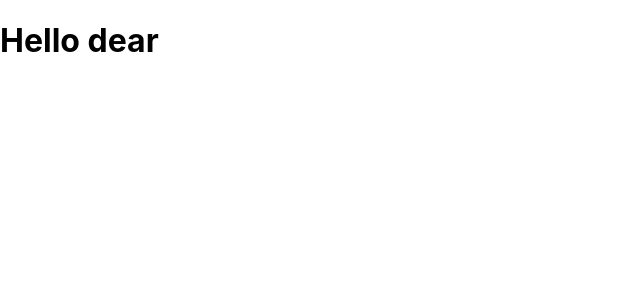
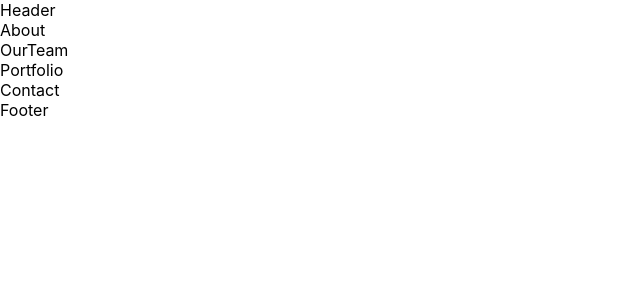
Before and after one commit to gabriel1997castro/futur1s, a React (Create React App) app: page / in a window 1280 px wide. Shown: the top 300 px of the page, without its empty margins (0-640 px from the left). Built offline with nearby package versions, Linux system fonts and the light colour scheme.

Commit message:
Estrutura incial do site

```diff
--- a/package.json
+++ b/package.json
@@ -6,6 +6,7 @@
     "@testing-library/jest-dom": "^4.2.4",
     "@testing-library/react": "^9.3.2",
     "@testing-library/user-event": "^7.1.2",
+    "jquery": "^3.5.1",
     "react": "^16.13.1",
     "react-dom": "^16.13.1",
     "react-scripts": "3.4.3"
--- /dev/null
+++ b/public/siteInfo.json
@@ -0,0 +1,101 @@
+{
+    "main": {
+        "name": "FUTUR1S",
+        "slogan": "With coffee and a laptop we dev the future.",
+        "occupation": "Desenvolvimento de Software",
+        "description": "Descrição",
+        "image": "profilepic.jpg",
+        "bio": "We are a software development company with developers fascinated by what they do. There is no focus on any specific topic, but we like challenges that can change people's lives and bring us new knowledge.",
+        "contactmessage": "Mensagem de contato",
+        "email": "youremailhere@gmail.com",
+        "phone": "555-555-5555",
+        "address": {
+            "street": "",
+            "city": "Brasília",
+            "state": "Distrito federal",
+            "zip": "(Your Zip/Postal Code)"
+        },
+        "website": "http://www.futur1s.com",
+        "social": [
+            {
+                "name": "facebook",
+                "url": "http://facebook.com/",
+                "className": "fa fa-facebook"
+            },
+            {
+                "name": "linkedin",
+                "url": "https://www.linkedin.com/",
+                "className": "fa fa-linkedin"
+            },
+            {
+                "name": "instagram",
+                "url": "http://instagram.com/",
+                "className": "fa fa-instagram"
+            },
+            {
+                "name": "github",
+                "url": "http://github.com/futur1s",
+                "className": "fa fa-github"
+            }
+        ]
+    },
+    "ourteam": {
+        "skillmessage": "Mensagem sobre habilidades da empresa",
+        "education": [
+            {
+                "school": "University?",
+                "degree": "Masters em explodir laboratórios",
+                "graduated": "Abril 2007",
+                "description": "Descreva experiência na universidade"
+            }
+        ],
+        "work": [
+            {
+                "company": "Awesome Design Studio",
+                "title": "Senior UX Designerrrrrr ",
+                "years": "Março 2010 - presente",
+                "description": "Descreva o belíssimo trabalho"
+            }
+        ],
+        "skills": [
+            {
+                "name": "Git",
+                "level": "60%"
+            },
+            {
+                "name": "Illustrator",
+                "level": "55%"
+            },
+            {
+                "name": "ReactJs",
+                "level": "50%"
+            },
+            {
+                "name": "CSS",
+                "level": "90%"
+            },
+            {
+                "name": "HTML5",
+                "level": "80%"
+            },
+            {
+                "name": "VueJs",
+                "level": "50%"
+            },
+            {
+                "name": "MongoDB",
+                "level": "80%"
+            }
+        ]
+    },
+    "portfolio": {
+        "projects": [
+            {
+                "title": "UmbrellaCorp",
+                "category": "Site da melhor empresa de armas biológicas",
+                "image": "umbrella.jpg",
+                "url": "www.umbrellaCorp.com"
+            }
+        ]
+    }
+}
--- a/src/App.js
+++ b/src/App.js
@@ -1,11 +1,54 @@
-import React from 'react';
+import React, { Component } from 'react';
+import $ from 'jquery';
+import Header from './Components/Header';
+import Footer from './Components/Footer';
+import About from './Components/About';
+import OurTeam from './Components/OurTeam';
+import Contact from './Components/Contact';
+import Portfolio from './Components/Portfolio';
 
-function App() {
-  return (
-    <div className="App">
-     <h1>Hello dear</h1>
-    </div>
-  );
+class App extends Component {
+
+  constructor(props){
+    super(props);
+    this.state = {
+      foo: 'bar',
+      siteData: {}
+    };
+
+  }
+
+  getResumeData(){
+    $.ajax({
+      url:'/siteInfo.json',
+      dataType:'json',
+      cache: false,
+      success: function(data){
+        this.setState({siteData: data});
+      }.bind(this),
+      error: function(xhr, status, err){
+        console.log(err);
+        alert(err);
+      }
+    });
+  }
+
+  componentDidMount(){
+    this.getResumeData();
+  }
+
+  render() {
+    return (
+      <div className="App">
+        <Header data={this.state.siteData.main}/>
+        <About data={this.state.siteData.main}/>
+        <OurTeam data={this.state.siteData.ourteam}/>
+        <Portfolio data={this.state.siteData.portfolio}/>
+        <Contact data={this.state.siteData.main}/>
+        <Footer data={this.state.siteData.main}/>
+      </div>
+    );
+  }
 }
 
 export default App;
--- /dev/null
+++ b/src/Components/About.jsx
@@ -0,0 +1,9 @@
+import React from 'react';
+
+
+function About() {
+    return(
+        <div>About</div>
+    )
+}
+export default About;
--- /dev/null
+++ b/src/Components/Contact.jsx
@@ -0,0 +1,9 @@
+import React from 'react';
+
+
+function Contact() {
+    return(
+        <div>Contact</div>
+    )
+}
+export default Contact;
--- /dev/null
+++ b/src/Components/Footer.jsx
@@ -0,0 +1,9 @@
+import React from 'react';
+
+
+function Footer() {
+    return(
+        <div>Footer</div>
+    )
+}
+export default Footer;
--- /dev/null
+++ b/src/Components/Header.jsx
@@ -0,0 +1,9 @@
+import React from 'react';
+
+
+function Header() {
+    return(
+        <div>Header</div>
+    )
+}
+export default Header;
--- /dev/null
+++ b/src/Components/OurTeam.jsx
@@ -0,0 +1,9 @@
+import React from 'react';
+
+
+function OurTeam() {
+    return(
+        <div>OurTeam</div>
+    )
+}
+export default OurTeam;
--- /dev/null
+++ b/src/Components/Portfolio.jsx
@@ -0,0 +1,9 @@
+import React from 'react';
+
+
+function Portfolio() {
+    return(
+        <div>Portfolio</div>
+    )
+}
+export default Portfolio;
```
Also changed, not shown: 1 other file (tests, documents, lock files or other folders).
